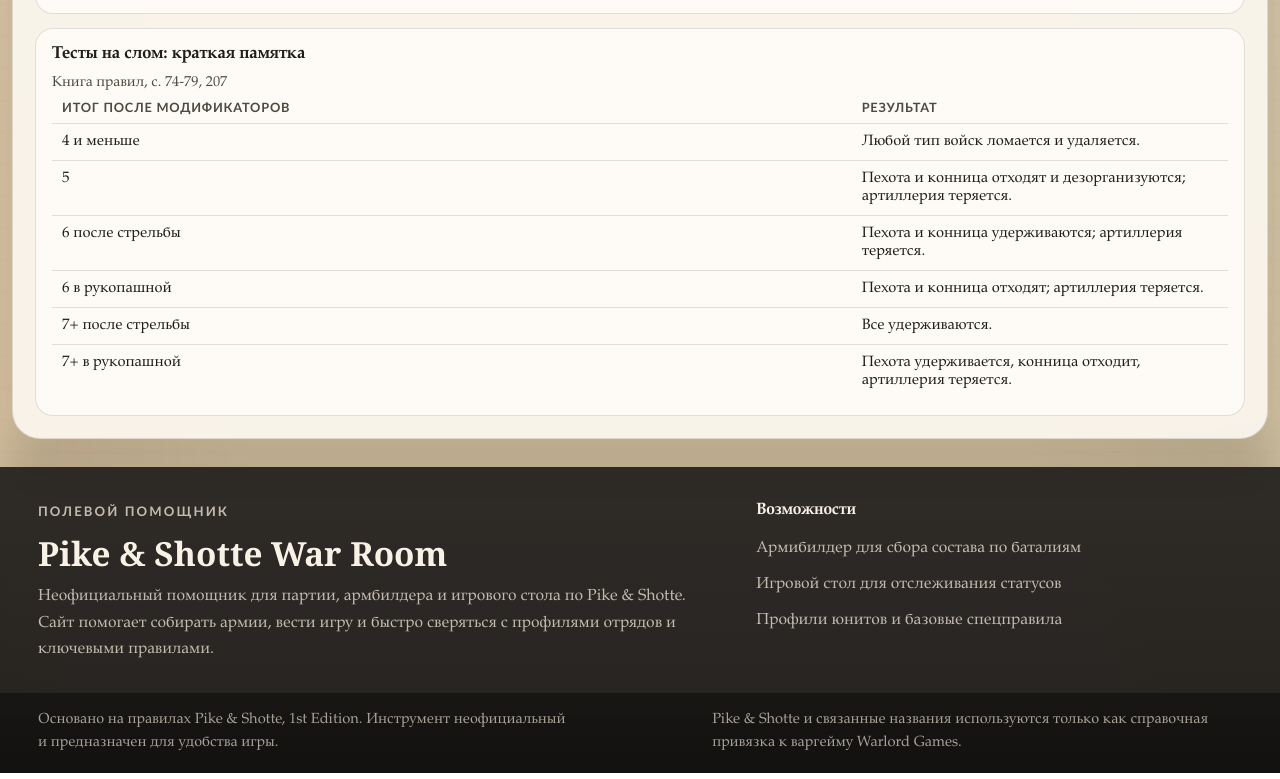
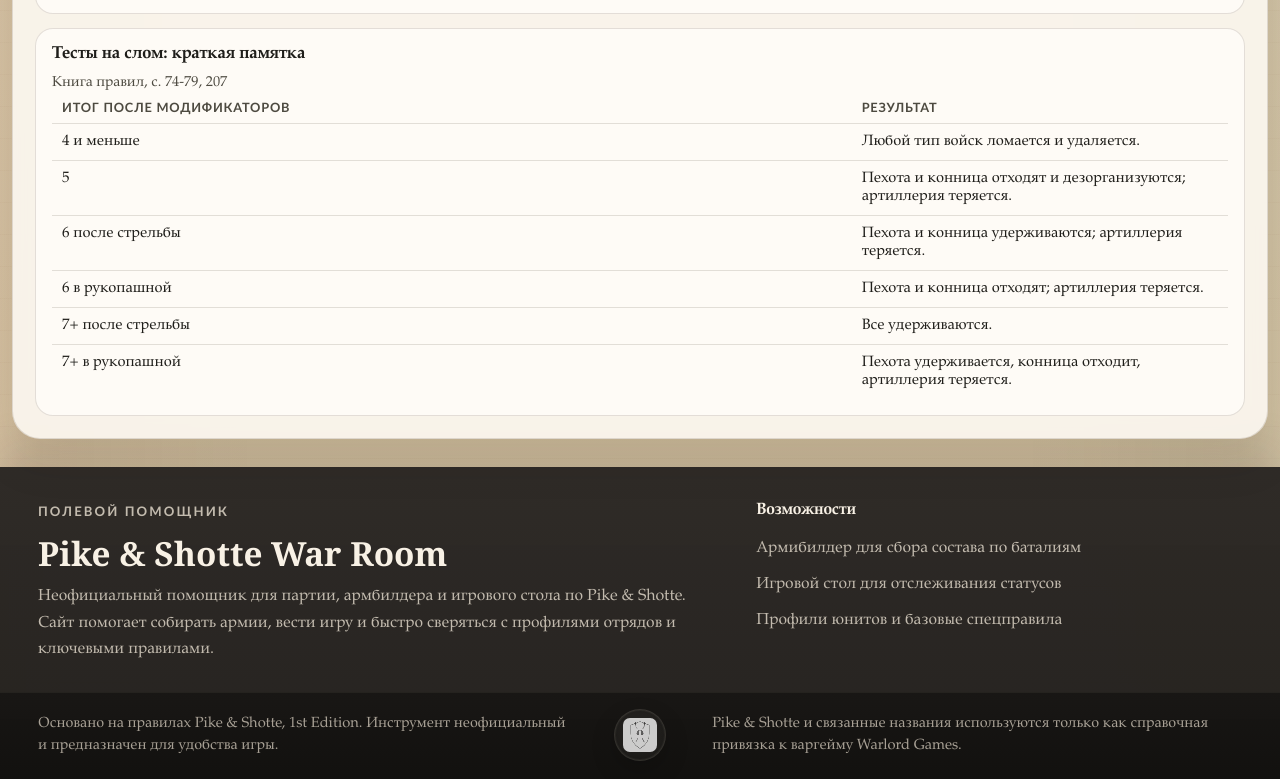
Before and after one commit to deBroohs/pikeandshotte, a website: page index.html in a window 1280 px wide. Shown: the part 2504-3283 px from the top of the page. Drawn offline with Linux system fonts and the light colour scheme.

Commit message:
Add footer logo seal

```diff
--- a/index.html
+++ b/index.html
@@ -32,7 +32,7 @@
   <link rel="manifest" href="./site.webmanifest">
   <link rel="sitemap" type="application/xml" title="Sitemap" href="./sitemap.xml">
   <link rel="preload" href="./assets/arts/hero-battle.jpg" as="image" fetchpriority="high">
-  <link rel="stylesheet" href="./styles.css?v=20260325-18">
+  <link rel="stylesheet" href="./styles.css?v=20260325-19">
   <script type="application/ld+json">
     {
       "@context": "https://schema.org",
@@ -250,6 +250,9 @@
       <div class="site-footer-bottom">
         <div class="site-footer-bottom-inner">
           <p>Основано на правилах Pike &amp; Shotte, 1st Edition. Инструмент неофициальный и предназначен для удобства игры.</p>
+          <div class="site-footer-seal" aria-hidden="true">
+            <img src="./assets/site/favicon.svg" alt="">
+          </div>
           <p>Pike &amp; Shotte и связанные названия используются только как справочная привязка к варгейму Warlord Games.</p>
         </div>
       </div>
@@ -401,7 +404,7 @@
 
   <input id="import-file-input" type="file" accept="application/json" hidden>
 
-  <script src="./rules-data.js?v=20260325-18"></script>
-  <script src="./app.js?v=20260325-18"></script>
+  <script src="./rules-data.js?v=20260325-19"></script>
+  <script src="./app.js?v=20260325-19"></script>
 </body>
 </html>
--- a/styles.css
+++ b/styles.css
@@ -466,6 +466,7 @@ select {
   display: flex;
   flex-wrap: wrap;
   justify-content: space-between;
+  align-items: center;
   gap: 12px 24px;
   padding: 16px 26px 18px;
 }
@@ -476,6 +477,29 @@ select {
   color: rgba(214, 205, 190, 0.76);
   font-size: 0.92rem;
   line-height: 1.55;
+}
+
+.site-footer-seal {
+  flex: 0 0 auto;
+  display: grid;
+  place-items: center;
+  width: 52px;
+  height: 52px;
+  padding: 8px;
+  border-radius: 50%;
+  border: 1px solid rgba(255, 241, 219, 0.1);
+  background: radial-gradient(circle, rgba(255, 247, 232, 0.08), rgba(255, 247, 232, 0.02));
+  box-shadow:
+    inset 0 0 0 1px rgba(255, 241, 219, 0.04),
+    0 10px 24px rgba(0, 0, 0, 0.18);
+}
+
+.site-footer-seal img {
+  display: block;
+  width: 100%;
+  height: 100%;
+  opacity: 0.82;
+  filter: saturate(0) brightness(1.9) contrast(0.9);
 }
 
 .dashboard-grid,
```
